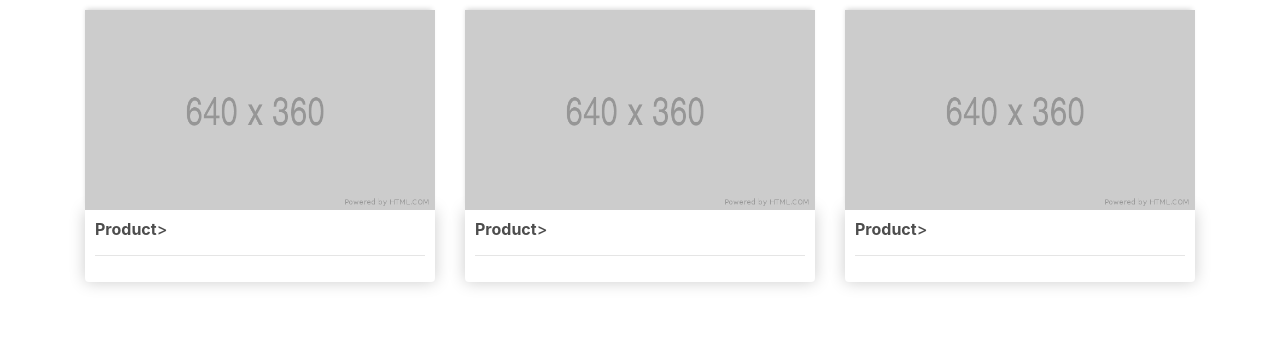
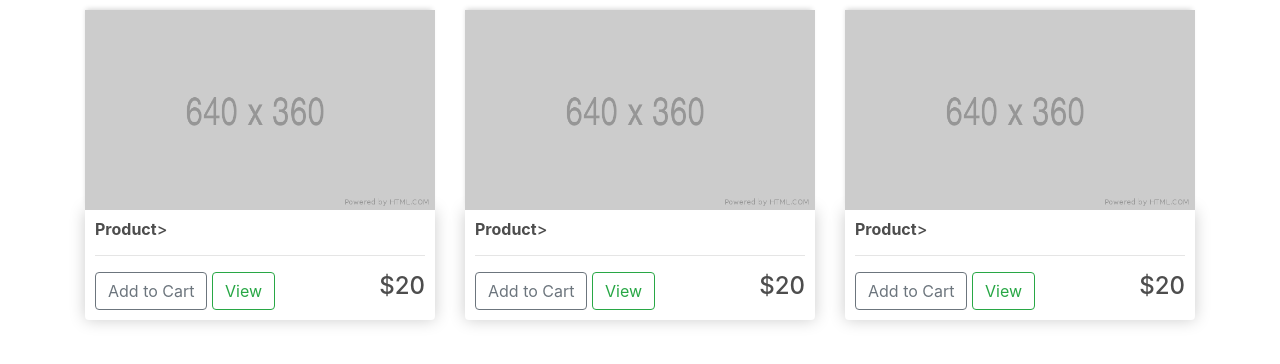
Before and after one commit to EmreAnliacik/ecommerce, a Django app: page / in a window 1280 px wide. Shown: the part 57-421 px from the top of the page. Run offline with Django 5.2, Linux system fonts and the light colour scheme; some libraries are stand-ins or nearby versions.

Commit message:
add to cart, view buttons added, price tag added

```diff
--- a/store/templates/store/store.html
+++ b/store/templates/store/store.html
@@ -9,6 +9,9 @@
             <div class="box-element product">
                 <h6><strong>Product</strong>></h6>
                 <hr>
+                <button class="btn btn-outline-secondary add-btn">Add to Cart</button>
+                <a class="btn btn-outline-success" href="#">View</a>
+                <h4 style="display: inline-block;float: right">$20</h4>
             </div>
         </div>
 
@@ -17,6 +20,9 @@
             <div class="box-element product">
                 <h6><strong>Product</strong>></h6>
                 <hr>
+                <button class="btn btn-outline-secondary add-btn">Add to Cart</button>
+                <a class="btn btn-outline-success" href="#">View</a>
+                <h4 style="display: inline-block;float: right">$20</h4>
             </div>
         </div>
 
@@ -25,6 +31,9 @@
             <div class="box-element product">
                 <h6><strong>Product</strong>></h6>
                 <hr>
+                <button class="btn btn-outline-secondary add-btn">Add to Cart</button>
+                <a class="btn btn-outline-success" href="#">View</a>
+                <h4 style="display: inline-block;float: right">$20</h4>
             </div>
         </div>
     </div>
```
